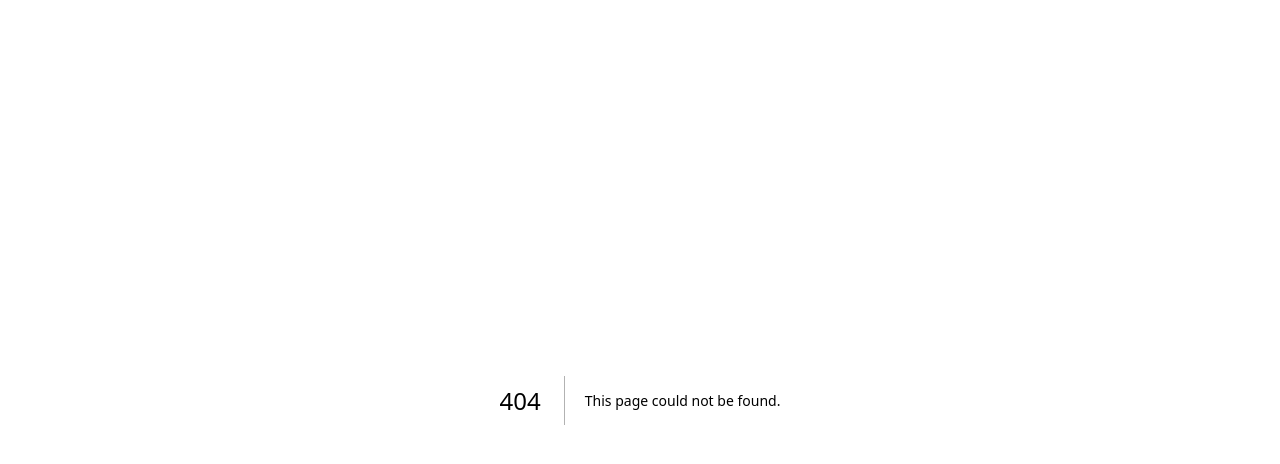
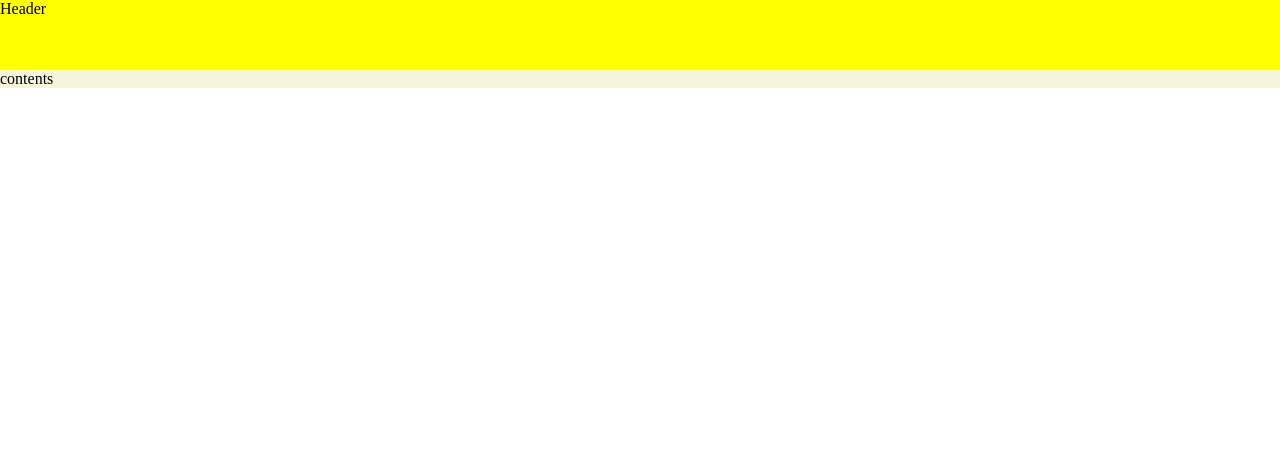
Before and after one commit to imacoolgirlyo/playground-2024, a Next.js app: page /flex in a window 1280 px wide. Before the commit this address had no page. Shown: the top 464 px of the page. Built offline with nearby package versions, Linux system fonts and the light colour scheme.

Commit message:
doc: playground에 flex CSS 설명 추가

```diff
--- /dev/null
+++ b/src/app/flex/FlexComponent.tsx
@@ -0,0 +1,31 @@
+"use client";
+import styled from "@emotion/styled";
+import React from "react";
+
+const FlexComponent = () => {
+  return (
+    <StyledWrapper>
+      <Header>Header</Header>
+      <Content>contents</Content>
+    </StyledWrapper>
+  );
+};
+
+export default FlexComponent;
+
+const StyledWrapper = styled.div`
+  display: flex;
+  flex-direction: column;
+  height: 100%;
+`;
+
+const Header = styled.div`
+  width: 100%;
+  height: 70px;
+  background: yellow;
+`;
+
+const Content = styled.div`
+  width: 100%;
+  background: beige;
+`;
--- /dev/null
+++ b/src/app/flex/page.tsx
@@ -0,0 +1,8 @@
+import React from "react";
+import FlexComponent from "./flexComponent";
+
+const page = () => {
+  return <FlexComponent />;
+};
+
+export default page;
```
Also changed, not shown: 2 other files (tests, documents, lock files or other folders).
